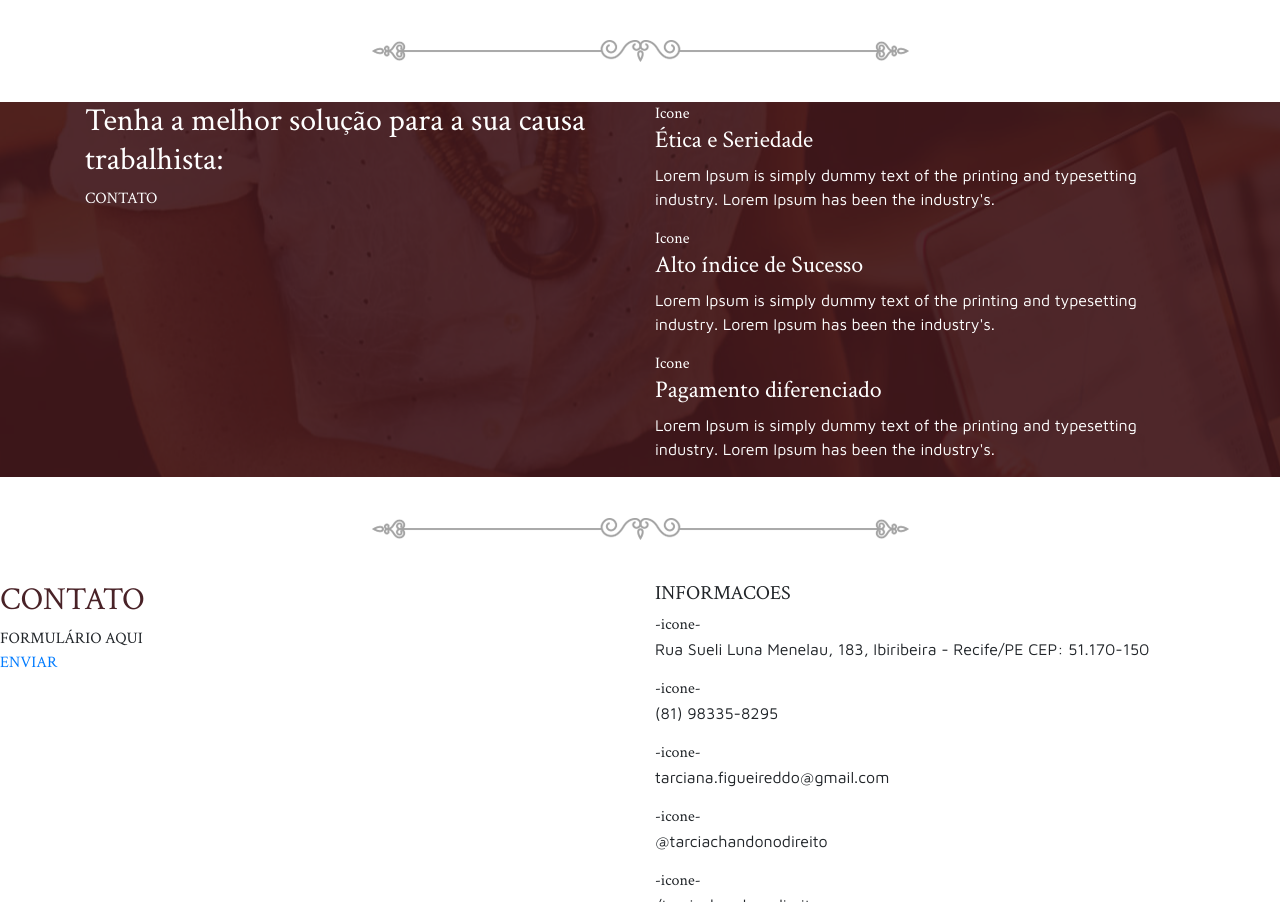
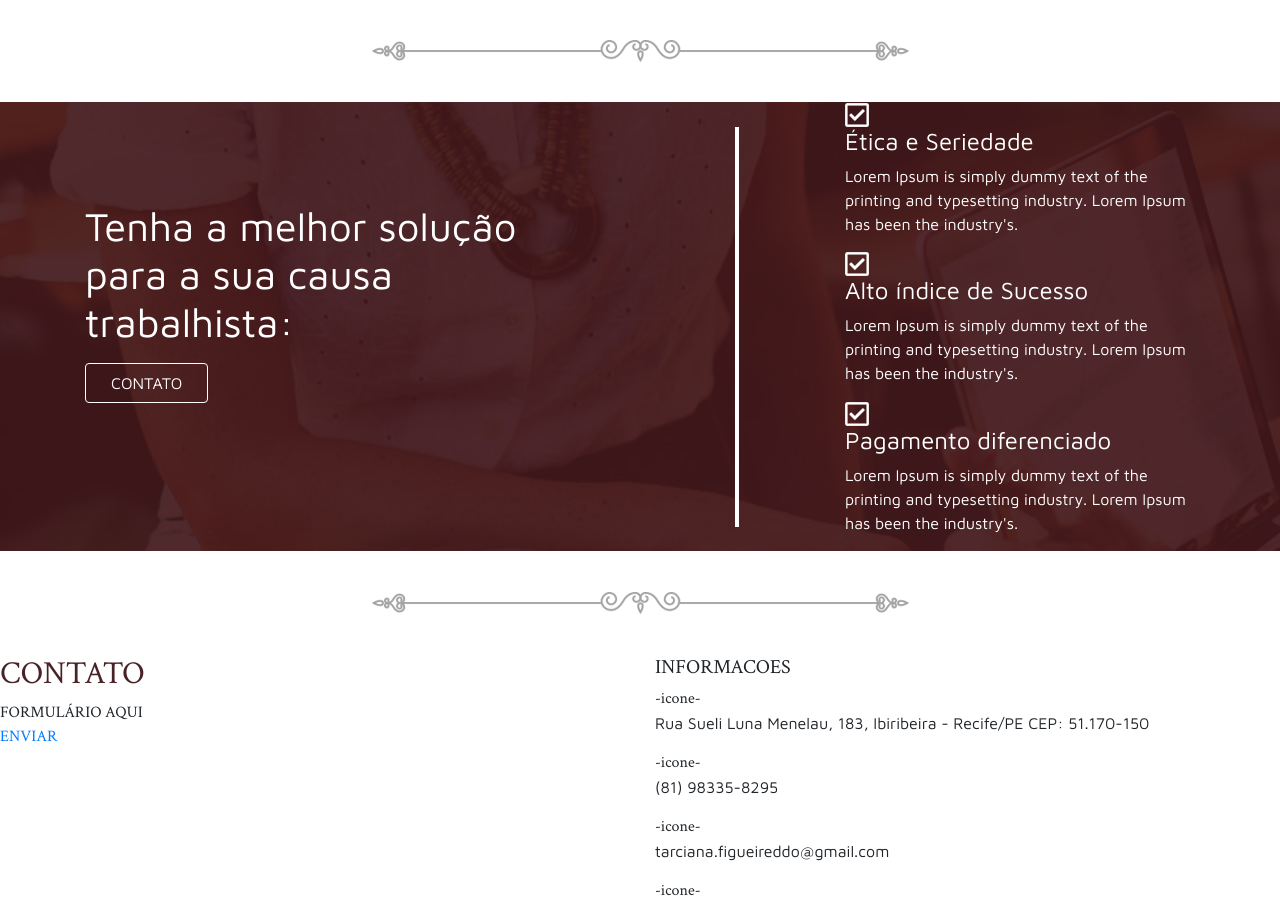
Before and after one commit to matheushdsbr/hagile-aptitude-test, a website: page src/index.html in a window 1280 px wide. Shown: the part 2377-3279 px from the top of the page. Drawn offline with Linux system fonts and the light colour scheme.

Commit message:
adjusting the solucao section

```diff
--- a/src/index.html
+++ b/src/index.html
@@ -137,26 +137,27 @@
   <section class="solucao-trabalhista">
     <div class="container">
       <div class="row">
-        <div class="col-md-6">
+        <div class="col-md-5">
           <h2>Tenha a melhor solução para a sua causa trabalhista:</h2>
-          <a href="javascript:;" style="color: white;">CONTATO</a>
+          <a href="javascript:;">CONTATO</a>
         </div>
-        <div class="col-md-6" style="color: white;">
+        <span class="line-y col-md-1 offset-md-2"></span>
+        <div class="col-md-4 ">
           <ul>
             <li>
-              <span>Icone</span>
+              <img src="/src/img/icon-check.png">
               <h4>Ética e Seriedade</h4>
               <p>Lorem Ipsum is simply dummy text of the printing and typesetting industry. Lorem Ipsum has been the
                 industry's.</p>
             </li>
             <li>
-              <span>Icone</span>
+              <img src="/src/img/icon-check.png">
               <h4>Alto índice de Sucesso</h4>
               <p>Lorem Ipsum is simply dummy text of the printing and typesetting industry. Lorem Ipsum has been the
                 industry's.</p>
             </li>
             <li>
-              <span>Icone</span>
+              <img src="/src/img/icon-check.png">
               <h4>Pagamento diferenciado</h4>
               <p>Lorem Ipsum is simply dummy text of the printing and typesetting industry. Lorem Ipsum has been the
                 industry's.</p>
--- a/src/sass/style.scss
+++ b/src/sass/style.scss
@@ -287,4 +287,28 @@ footer {
   color: white;
 
 
+  h2 {
+    font-family: 'Maven Pro', sans-serif;
+    margin-bottom: 25px;
+    margin-top: 100px;
+    font-size: 30pt;
+  }
+
+  a {
+    color: white;
+    font-family: 'Maven Pro', sans-serif;
+    border: 1px solid white;
+    border-radius: 4px;
+    padding: 10px 25px;
+  }
+
+  h4 {
+    font-family: 'Maven Pro', sans-serif;
+  }
+
+  .line-y {
+    margin-top: 25px;
+    border-left: 4px solid white;
+    height: 400px;
+  }
 }
```
Also changed, not shown: src/css/style.css.
